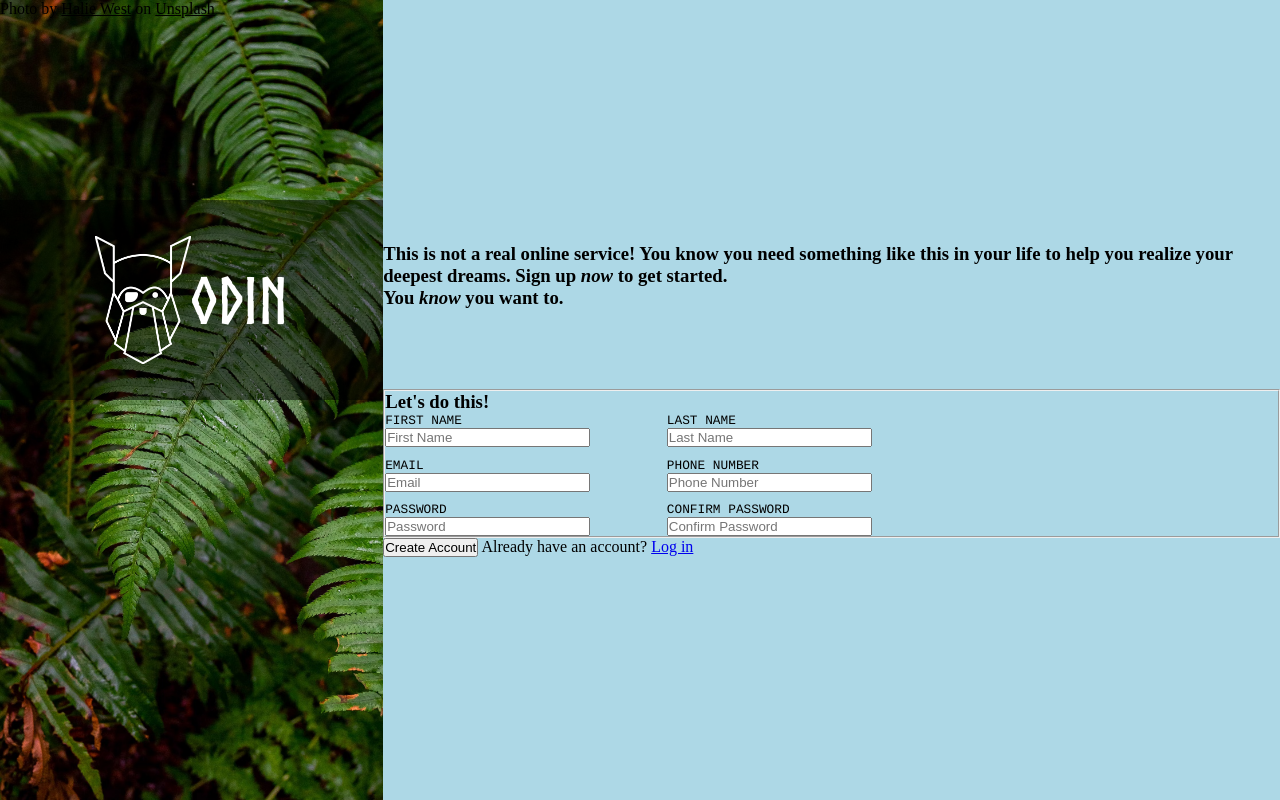
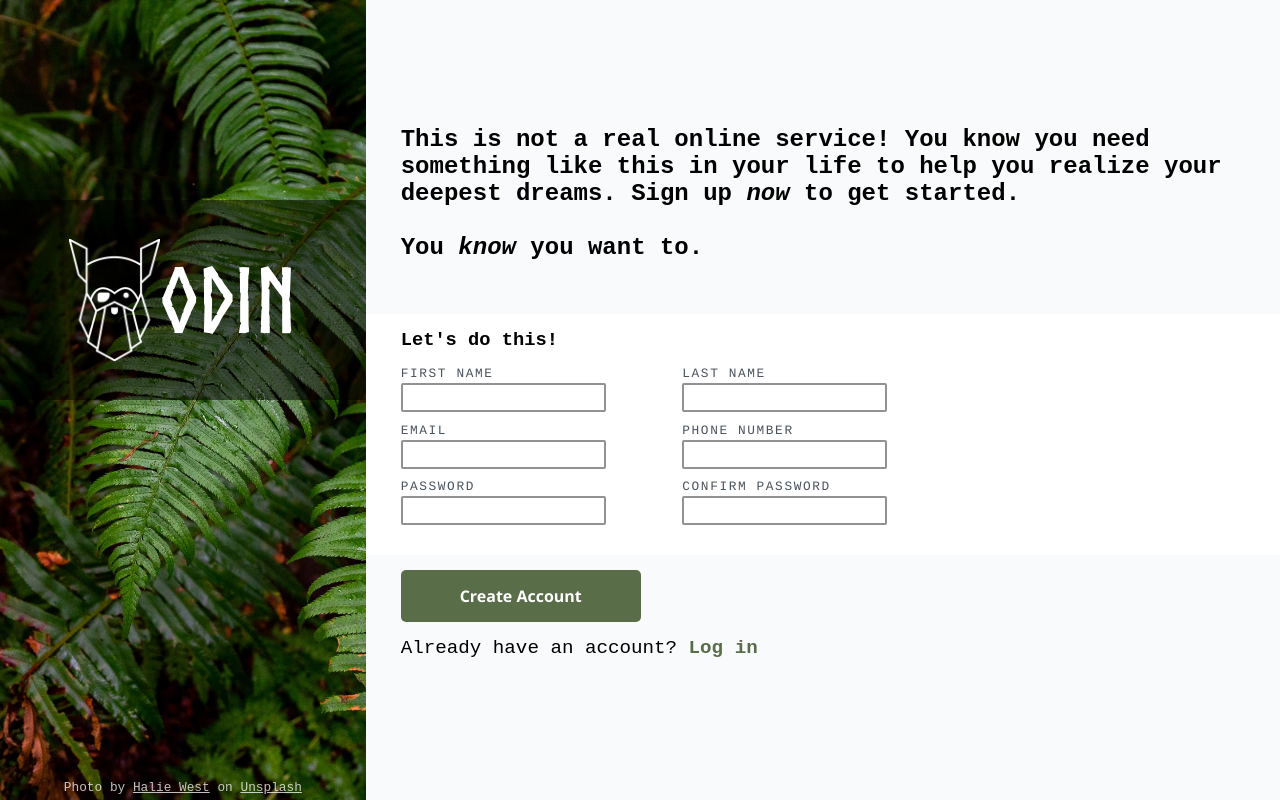
Before and after one commit to mkuch2/Sign-Up-Fom-Odin, a plain HTML site: page index.html in a window 1280 px wide. Drawn offline with Linux system fonts and the light colour scheme.

Commit message:
Make content section
Created content section

```diff
--- a/index.html
+++ b/index.html
@@ -12,15 +12,16 @@
       <img src="odin-lined.png" alt="odin logo">
       <h1>Odin</h1>
     </div>
-    <span>Photo by  <u>Halie West</u> on <u>Unsplash</u></span>
+    <span>Photo by <u>Halie West</u> on <u>Unsplash</u></span>
   </div>
 
   <div id="content">
     <section id="intro">
-      <h3>This is not a real online service! You know you need
+      <h2>This is not a real online service! You know you need
           something like this in your life to help you realize
-          your deepest dreams. Sign up <em>now</em> to get started.</h3>
-      <h3>You <em>know</em> you want to.</h3>
+          your deepest dreams. Sign up <em>now</em> to get started.</h2>
+
+      <h2>You <em>know</em> you want to.</h2>
     </section>
 
     <fieldset>
@@ -28,24 +29,25 @@
       <form method="post">
         <div id="input-col-1">
           <label for="name" id="first-name">FIRST NAME</label>
-          <input type="text" placeholder="First Name">
+          <input type="text" id="name">
           <label for="email">EMAIL</label>
-          <input type="email" placeholder="Email" id="email">
+          <input type="email"  id="email">
           <label for="password">PASSWORD</label>
-          <input type="password" placeholder="Password" id="password">
+          <input type="password" id="password">
        </div>
         <div id="input-col-2">
           <label for="last-name">LAST NAME</label>
-          <input type="text" placeholder="Last Name" id="last-name">
+          <input type="text"  id="last-name">
           <label for="phone">PHONE NUMBER</label>
-          <input type="tel" placeholder="Phone Number" id="phone">
+          <input type="tel"  id="phone">
           <label for="confirm-password">CONFIRM PASSWORD</label>
-          <input type="password" placeholder="Confirm Password" id="confirm-password">
+          <input type="password"  id="confirm-password" pattern="[0-9a-fA-F]{4,8}">
         </div>
-      </form>
+
     </fieldset>
     <section id="account">
       <button>Create Account</button>
+    </form>
       <span>Already have an account? <a href="#">Log in</span>
     </section>
 
--- a/style.css
+++ b/style.css
@@ -8,20 +8,19 @@
   margin: 0;
   padding: 0;
   box-sizing: border-box;
-
+  font-family: 'Courier New', Courier, monospace;
 
 }
 body{
   display: flex;
   margin: 0;
-  height: 100%;
+  height: 100vh;
   width: 100%;
 }
 #hero{
   background-image: url(image.avif);
   background-size: cover;
-  width: 40vw;
-  height: 100vh;
+  width: 40%;
   position: relative;
 }
 
@@ -40,29 +39,58 @@ body{
 }
 #card-body h1{
   color: white;
-  font-size: 5vw;
+  font-size: 7vw;
   font-weight: 900;
   font-family: "Norse Bold";
+}
+
+#hero span{
+  color: white;
+  bottom:5px;
+  display:inline-block;
+  opacity: 0.75;
+  position: absolute;
+  width: 100%;
+  text-align: center;
+  font-size: 0.8rem;
+
 }
 
 #content{
   display: flex;
   flex-direction: column;
   justify-content: center;
-  background-color: lightblue;
+  background-color: #F9FAFB;
+  width: 100%;
+}
+#content > *{
+  padding-left:35px;
 }
 
 #intro{
   text-align: left;
+
+}
+
+#intro h2{
+  max-width: 66ch;
+  padding-top:px;
+  height: 100%;
 }
 
 fieldset{
   margin-top: 10vh;
+  background-color: #FFFFFF;
+  border-style: none;
+  padding: 15px 35px;
 }
+
 label{
   display: block;
   font-size: 0.8rem;
   font-family:Courier;
+  color: #4A525D;
+  letter-spacing: 0.1rem
 
 }
 input + label{
@@ -73,9 +101,51 @@ form{
   flex-direction: row;
   justify-content: left;
   gap: 6vw;
+  padding: 15px 0 15px 0;
 
 }
 
 input{
   min-width: 16vw;
+  border: 2px solid #6b6c6ebd;
+  border-radius: 2px;
+  text-indent: 3px;
+  padding: 5px 0 5px 0;
+  margin-top: 2px;
 }
+
+input:focus{
+  outline: none;
+  border-color: rgb(80, 107, 202);
+  box-shadow: 1px 1px 3px  rgba(0,0,0,0.75);
+}
+
+input:invalid{
+  border-color: red;
+}
+
+#account{
+  display: flex;
+  flex-direction: column;
+  gap:15px;
+  margin-top:15px;
+  font-size: 1.2rem;
+}
+
+button{
+  width: 15rem;
+  padding: 15px 0;
+  background-color: #596D48;
+  border: none;
+  border-radius: 5px;
+  color: white;
+  font-size: 1rem;
+  font-weight: bold;
+  font-family:'Segoe UI', Tahoma, Geneva, Verdana, sans-serif
+}
+
+a{
+  text-decoration: none;
+  color: #596D48;
+  font-weight: bold;;
+}
```
